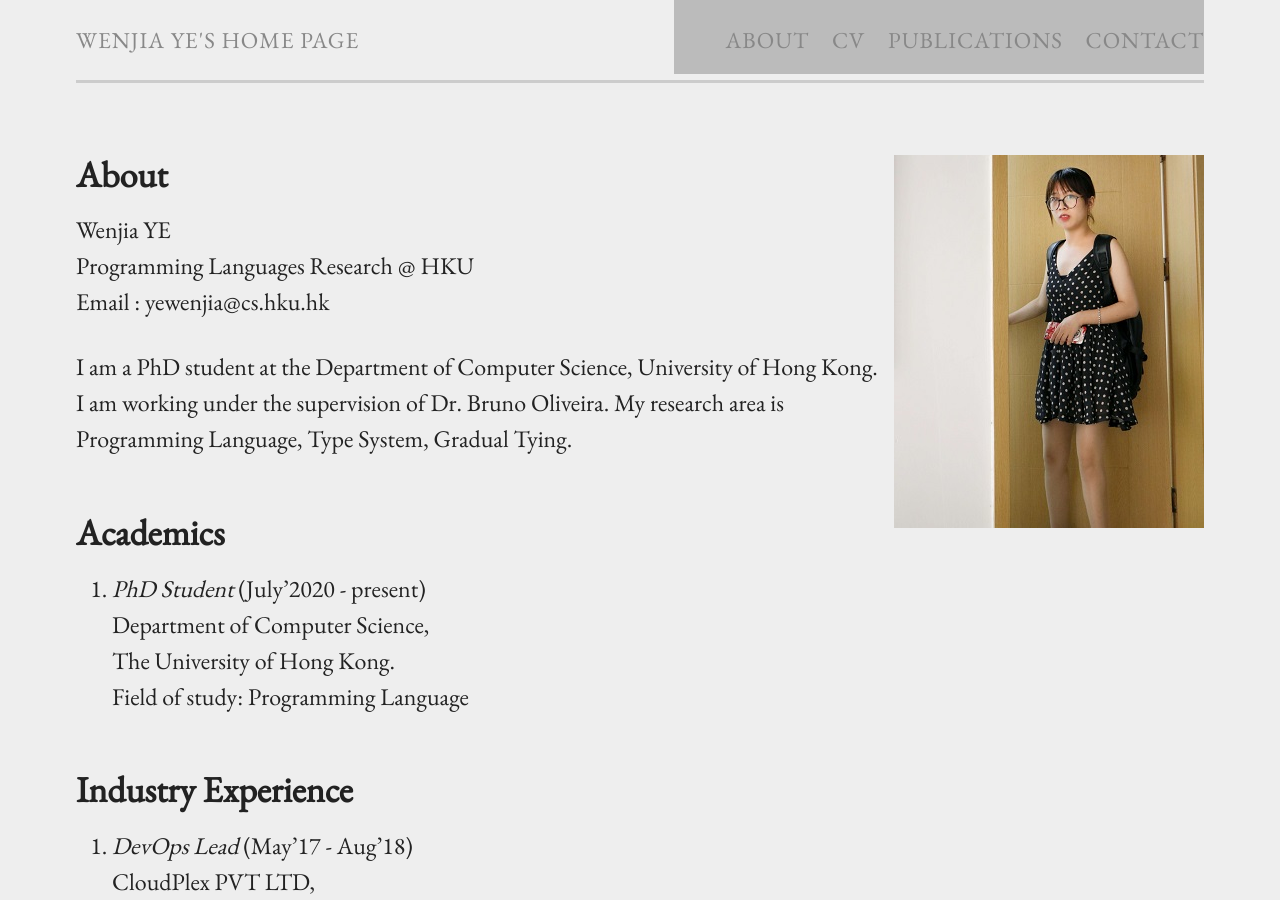
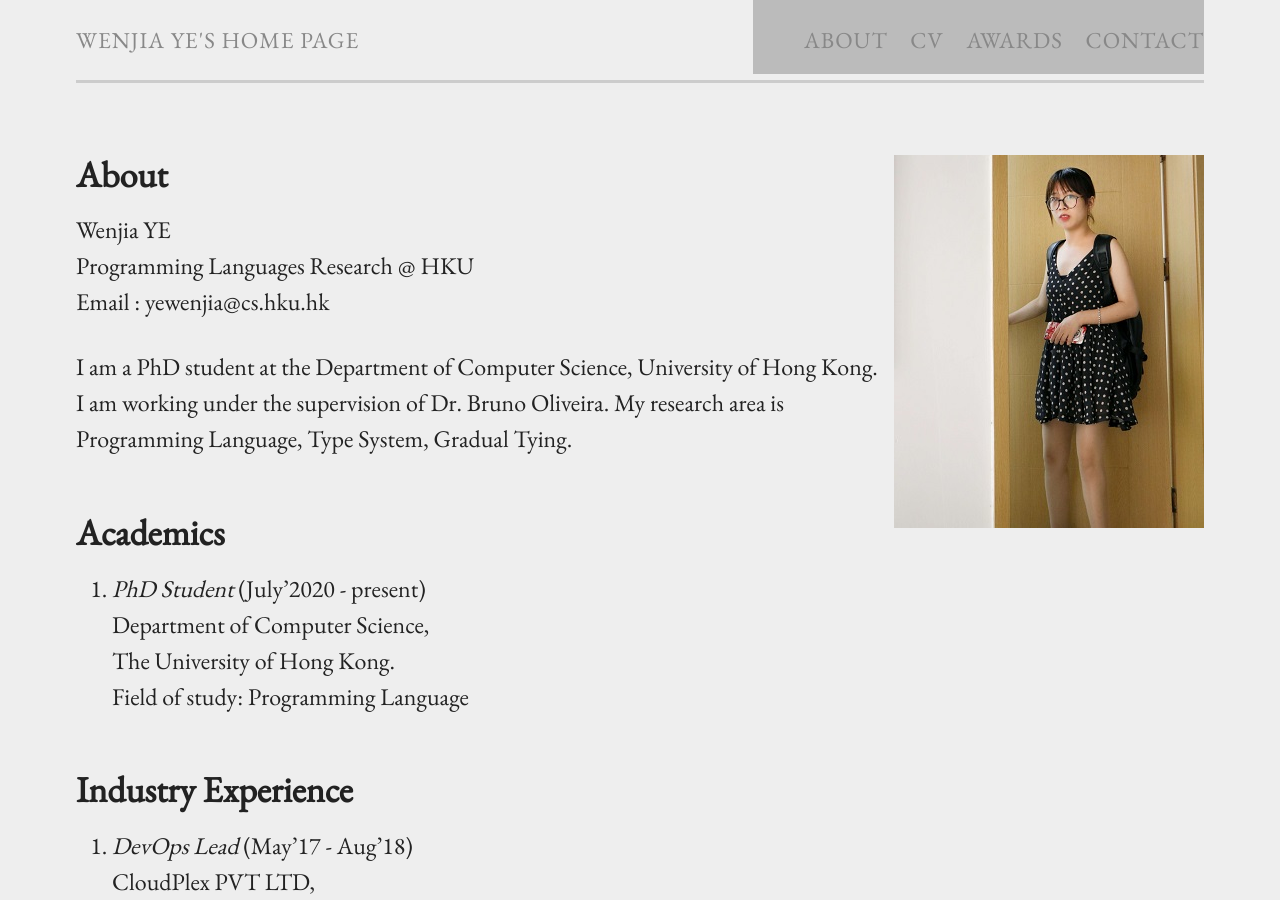
Before and after one commit to YeWenjia/YeWenjia.github.io, a Jekyll site: the page built from index.md, in a window 1280 px wide and 900 px high. Built offline with Jekyll 4.4.1, drawn with Linux system fonts in a browser that asks for light colours.

Commit message:
Update menu.yml

```diff
--- a/_data/menu.yml
+++ b/_data/menu.yml
@@ -7,8 +7,8 @@
 - title: "CV"
   href: "#cv"
 
-- title: "Publications"
-  href: "#publications"
+- title: "Awards"
+  href: "#Awards"
 
 - title: "Contact"
   href: "#contact"
```
